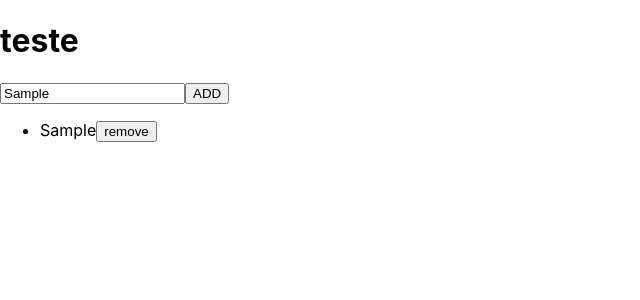
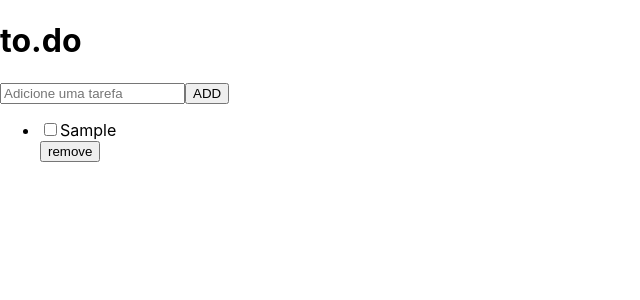
Before and after one commit to CarlosESRosa/ToDo-List, a React (Create React App) app: page / in a window 1280 px wide. Both pictures are taken after typing "Sample" into the empty fields and a click on the button "ADD". Shown: the top 300 px of the page, without its empty margins (0-640 px from the left). Built offline with nearby package versions, Linux system fonts and the light colour scheme; the HTML template or start-up script is replaced by a standard one.

Commit message:
remove and checkbox with class

```diff
--- a/src/App.js
+++ b/src/App.js
@@ -6,7 +6,7 @@ class App extends React.Component {
   render() {
     return (
       <>
-        <h1>teste</h1>
+        <h1>to.<strong>do</strong> </h1>
         <ToDoList />
       </>
     )
--- a/src/components/ToDoList.jsx
+++ b/src/components/ToDoList.jsx
@@ -12,6 +12,7 @@ class Teste extends React.Component {
     this.handleChange = this.handleChange.bind(this);
     this.handleClick = this.handleClick.bind(this);
     this.removeLine = this.removeLine.bind(this);
+    this.handleCheckTask = this.handleCheckTask.bind(this);
   }
 
   handleChange(event) {
@@ -21,32 +22,58 @@ class Teste extends React.Component {
   }
 
   handleClick() {
-    this.setState((state) => ({
-      myTasks: [...state.myTasks, { value: this.state.inputValue, id: Math.random() }],
-      inputValue: '',
-    }))
-    console.log(this.state.myTasks);
+    if (this.state.inputValue !== '') {
+      this.setState((state) => ({
+        myTasks: [...state.myTasks, { value: this.state.inputValue, id: Math.random() }],
+        inputValue: '',
+      }))
+      console.log(this.state.inputValue);
+    }
   }
 
   removeLine(id) {
-    console.log(id);
     const newArray = this.state.myTasks.filter((task) => task.id !== id)
     this.setState((state) => ({
       myTasks: [...newArray]
     }))
+  }
 
+  handleCheckTask(id) {
+    const checkedTasks = this.state.myTasks.map((task) => {
+      if (task.id === id) task.isCompleted = !task.isCompleted;
+      return task;
+    });
+
+    this.setState((state) => ({
+      myTasks: [...checkedTasks],
+    }))
   }
 
 
   render() {
     return (
       <>
-        <input onChange={this.handleChange} placeholder='Adicione uma tarefa'></input>
+        <input
+          onChange={this.handleChange}
+          placeholder='Adicione uma tarefa'
+          onKeyUp={(e) => {
+            if (e.key === 'Enter' && this.state.inputValue !== '') {
+              this.handleClick()
+            }
+          }}
+          value={this.state.inputValue}
+        />
         <button onClick={this.handleClick}>ADD</button>
         <ul>
           {this.state.myTasks.map((task) => {
             return <li key={task.id}>
-              {task.value}
+              <div className={task.isCompleted ? 'isCompleted' : ''}>
+                <input
+                  type="checkbox"
+                  onClick={() => this.handleCheckTask(task.id)}
+                />
+                {task.value}
+              </div>
               <button onClick={() => this.removeLine(task.id)}>remove</button>
             </li>
           })}
```
